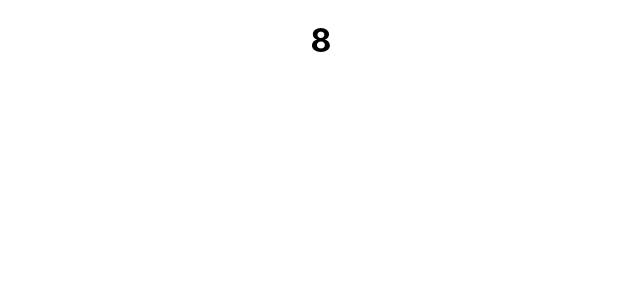
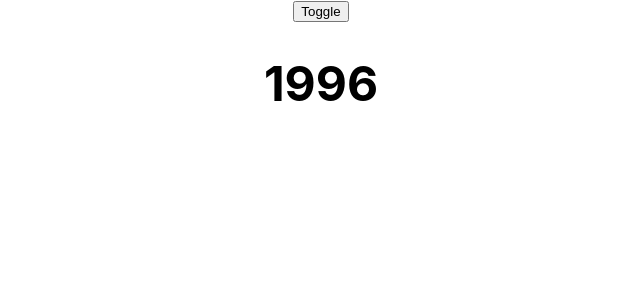
Before and after one commit to Nhibel/udemy-react_React-dans-le-detail, a React (Create React App) app: page / in a window 1280 px wide. Shown: the top 300 px of the page, without its empty margins (319-959 px from the left). Built offline with nearby package versions, Linux system fonts and the light colour scheme.

Commit message:
34. La destruction d'un composant

```diff
--- a/src/App.js
+++ b/src/App.js
@@ -1,22 +1,18 @@
 import "./App.css";
 import { useState, useEffect } from "react";
+import Timer from "./Timer";
 
 function App() {
-  const [timer, setTimer] = useState(1);
+  const [toggle, setToggle] = useState(true);
 
-  useEffect(() => {
-    const intervalID = setInterval(() => {
-      setTimer((timer) => timer + 1);
-    }, 1000);
-
-    return () => {
-      clearInterval(intervalID);
-    };
-  }, []);
+  const toggleFunc = () => {
+    setToggle(!toggle);
+  };
 
   return (
     <div className="App">
-      <h1>{timer}</h1>
+      <button onClick={toggleFunc}>Toggle</button>
+      <h2>{toggle && <Timer />}</h2>
     </div>
   );
 }
--- /dev/null
+++ b/src/Timer.js
@@ -0,0 +1,24 @@
+import { useState, useEffect } from "react";
+
+function Timer() {
+  const [timer, setTimer] = useState(1);
+
+  useEffect(() => {
+    const intervalID = setInterval(() => {
+      setTimer((timer) => timer + 1);
+    }, 0.1);
+
+    return () => {
+      alert("Composant détruit");
+      clearInterval(intervalID);
+    };
+  }, []);
+
+  return (
+    <div className="App">
+      <h1>{timer}</h1>
+    </div>
+  );
+}
+
+export default Timer;
```
